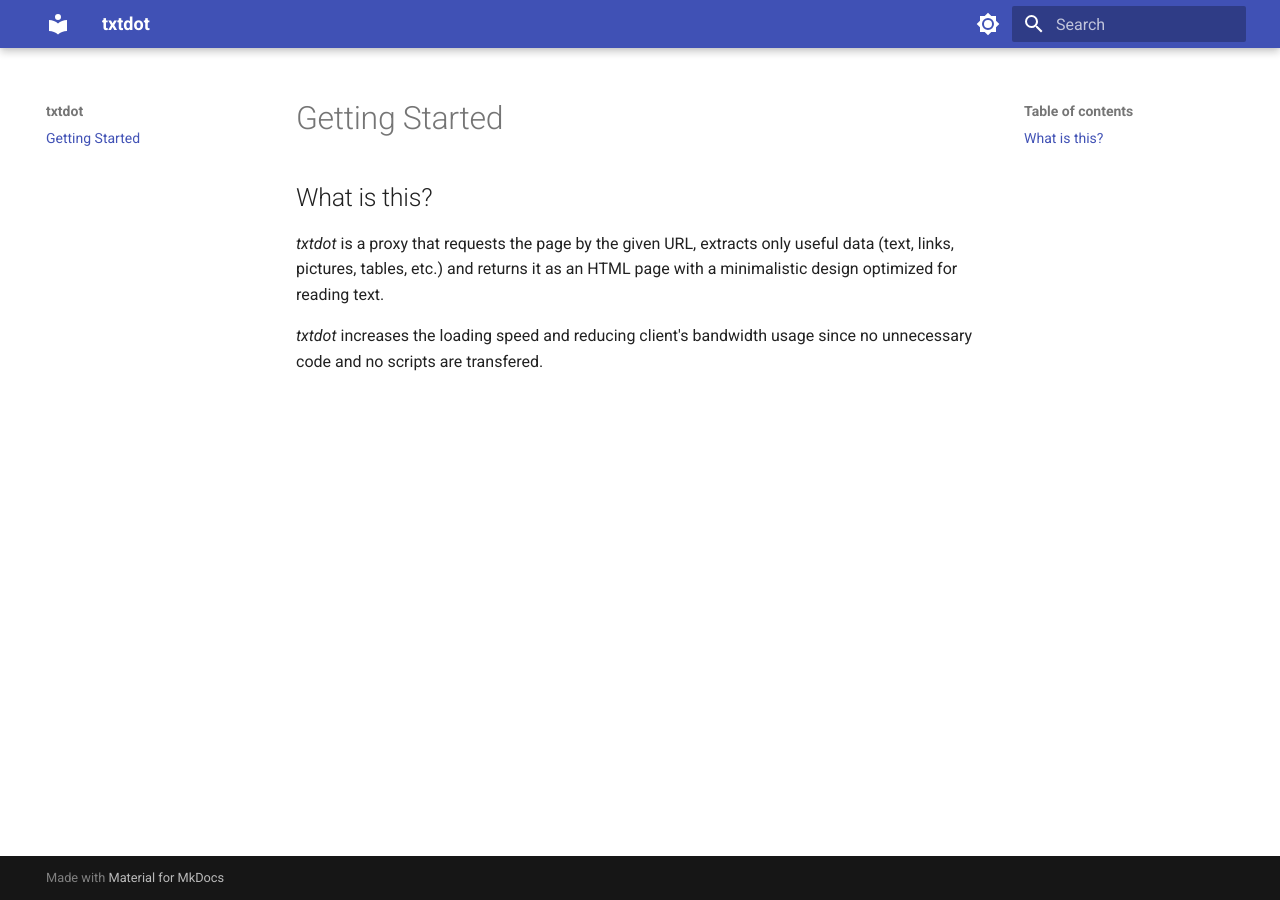
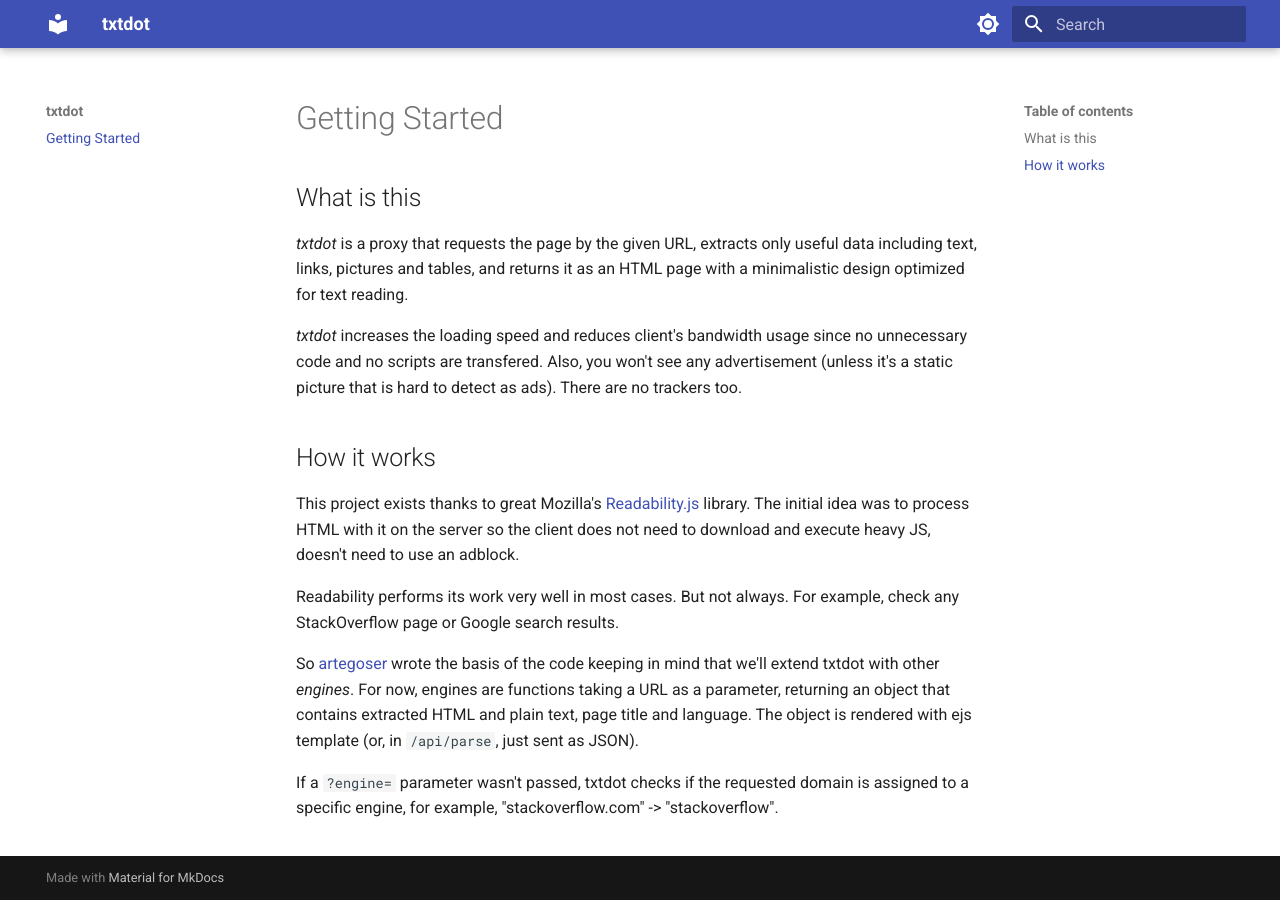
Before and after one commit to TxtDot/documentation, an MkDocs documentation site: the page built from docs/index.md, in a window 1280 px wide. Built offline with MkDocs 1.6.1 and Material for MkDocs 9.7.7, drawn with Linux system fonts in a browser that asks for light colours.

Commit message:
Written 2 paragraphs, fixed typos
I'll continue tomorrow

```diff
--- a/docs/index.md
+++ b/docs/index.md
@@ -1,11 +1,34 @@
 # Getting Started
 
-## What is this?
+## What is this
 
 *txtdot* is a proxy that requests the page by the given URL,
-extracts only useful data (text, links, pictures, tables, etc.)
+extracts only useful data including text, links, pictures and tables,
 and returns it as an HTML page with a minimalistic design
-optimized for reading text.
+optimized for text reading.
 
-*txtdot* increases the loading speed and reducing client's bandwidth usage
+*txtdot* increases the loading speed and reduces client's bandwidth usage
 since no unnecessary code and no scripts are transfered.
+Also, you won't see any advertisement (unless it's a static picture that is hard to detect as ads).
+There are no trackers too.
+
+## How it works
+
+This project exists thanks to great Mozilla's
+[Readability.js](https://github.com/mozilla/readability) library.
+The initial idea was to process HTML with it on the server
+so the client does not need to download and execute heavy JS,
+doesn't need to use an adblock.
+
+Readability performs its work very well in most cases.
+But not always. For example, check any StackOverflow page or Google search results.
+
+So [artegoser](https://github.com/artegoser) wrote the basis of the code
+keeping in mind that we'll extend txtdot with other *engines*.
+For now, engines are functions taking a URL as a parameter,
+returning an object that contains extracted HTML and plain text, page title and language.
+The object is rendered with ejs template (or, in `/api/parse`, just sent as JSON).
+
+If a `?engine=` parameter wasn't passed, txtdot checks
+if the requested domain is assigned to a specific engine,
+for example, "stackoverflow.com" -> "stackoverflow".
```
